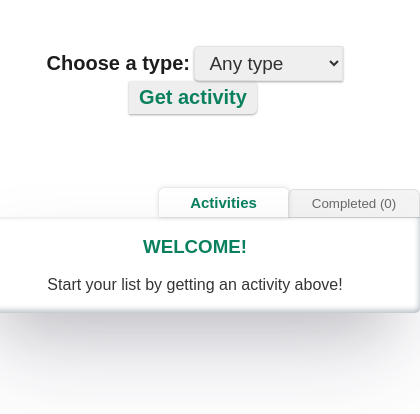
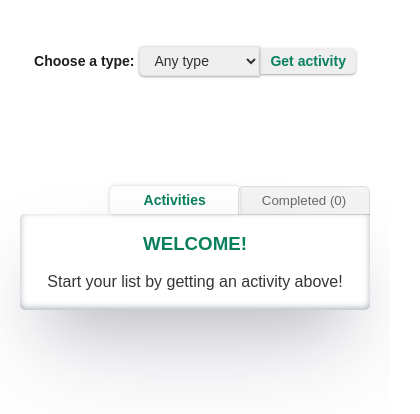
Before and after one commit to ScriptSculptorJS/lets-go, a plain HTML site: page index.html in a window 390 px wide. Both pictures are taken after a click on the button "Activities". Shown: the part 116-530 px from the top of the page, 420 px wide, since content can reach past the window. Drawn offline with Linux system fonts and the light colour scheme.

Commit message:
Make content responsive to different screen sizes

```diff
--- a/index.html
+++ b/index.html
@@ -20,8 +20,10 @@
 
   <main>
     <div class="button-container">
-      <label for="types" class="choose" id="types"><b>Choose a type:</b></label>
-      <select name="types" class="dropdown js-dropdown">
+      <label for="types" class="choose">
+        <b>Choose a type:</b>
+      </label>
+      <select name="select-type" class="dropdown js-dropdown" id="types">
         <option value="any-type">
           Any type
         </option>
@@ -79,7 +81,7 @@
   </main>
 
   <dialog class="date-popup js-date-popup">
-    Hello!
+
   </dialog>
 
   <script src="src/scripts/button.js" type="module"></script>
--- a/src/scripts/activities-card.js
+++ b/src/scripts/activities-card.js
@@ -42,7 +42,7 @@ export function renderActivities() {
               <h4>
                 When did you complete this activity?
               </h4>
-              <input type="date" class="js-date-input">
+              <input type="date" class="date-input js-date-input">
             </div>
             <div class="date-submit-container">
               <button class="date-submit-button js-date-submit-button">Submit</button>
--- a/src/styles/activities-card.css
+++ b/src/styles/activities-card.css
@@ -83,3 +83,19 @@
   border: none;
   border-radius: 50%;
 }
+
+@media (max-width: 500px) {
+  .activities-container .activities-completed-card,
+  .tabs-container {
+    width: 350px;
+  }
+
+  .tabs-container {
+    font-size: 12px;
+  }
+
+  .activity-container,
+  .active {
+    font-size: 14px
+  }
+}
--- a/src/styles/body.css
+++ b/src/styles/body.css
@@ -1,3 +1,9 @@
 * {
   font-family: Arial, Helvetica, sans-serif;
 }
+
+main {
+  display: flex;
+  flex-direction: column;
+  align-items: center;
+}
--- a/src/styles/button.css
+++ b/src/styles/button.css
@@ -1,6 +1,9 @@
 .button-container {
   text-align: center;
-
+  display: flex;
+  flex-direction: row;
+  justify-content: center;
+  align-items: center;
 }
 
 .alert-container {
@@ -22,6 +25,7 @@
 
 .button-container select {
   color: rgba(0, 0, 0, 0.795);
+  margin-left: 5px;
 }
 
 .button-container .dropdown {
@@ -38,7 +42,6 @@
   border: none;
   border-radius: 0px 5px 5px 0px;
   padding: 5px 10px;
-  margin-left: -4px;
   font-size: 20px;
   box-shadow: rgba(0, 0, 0, 0.12) 0px 1px 3px, rgba(0, 0, 0, 0.24) 0px 1px 2px;
 }
@@ -46,3 +49,16 @@
 .activities-button:hover {
   background-color: hsla(0, 0%, 84%, 0.274);
 }
+
+@media (max-width: 500px) {
+  .button-container {
+    width: 340px;
+  }
+
+  .button-container .choose,
+  .button-container .dropdown,
+  .activities-button,
+  .button-container option {
+    font-size: 14px;
+  }
+}
--- a/src/styles/completed-card.css
+++ b/src/styles/completed-card.css
@@ -10,3 +10,12 @@
   margin-left: auto;
   font-size: 12px;
 }
+
+@media (max-width: 500px) {
+  .activities-completed-card .completed-name {
+    width: 250px;
+  }
+  .activities-completed-card .completed-date {
+    font-size: 10px;
+  }
+}
--- a/src/styles/date-container.css
+++ b/src/styles/date-container.css
@@ -42,3 +42,15 @@ h4 {
   border-radius: 5px;
   padding: 5px 10px;
 }
+
+@media (max-width: 500px) {
+  .close-info,
+  .date-submit-button {
+    font-size: 14px;
+  }
+
+  .date-input {
+    width: 90px;
+    font-size: 12px;
+  }
+}
```
